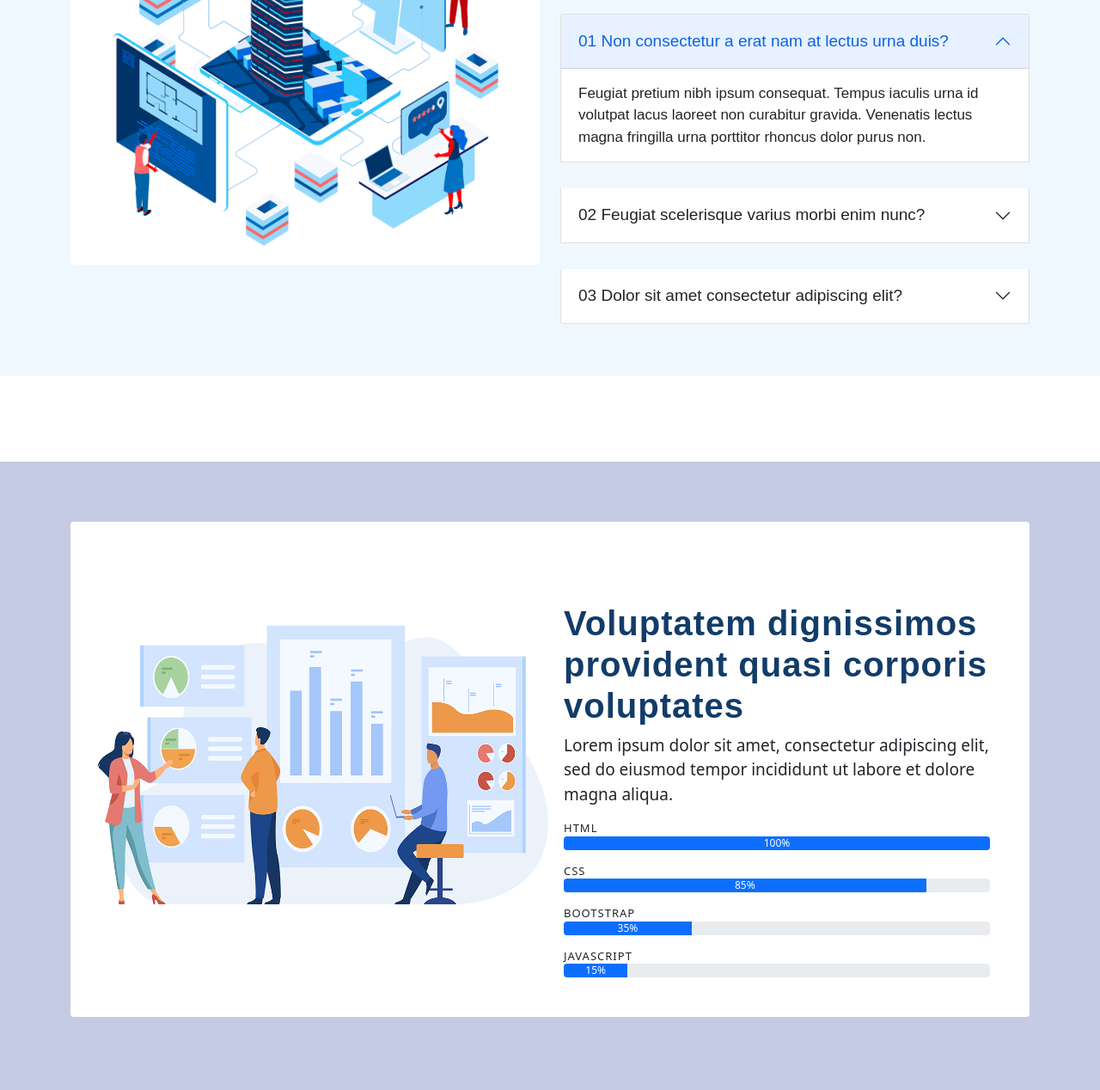
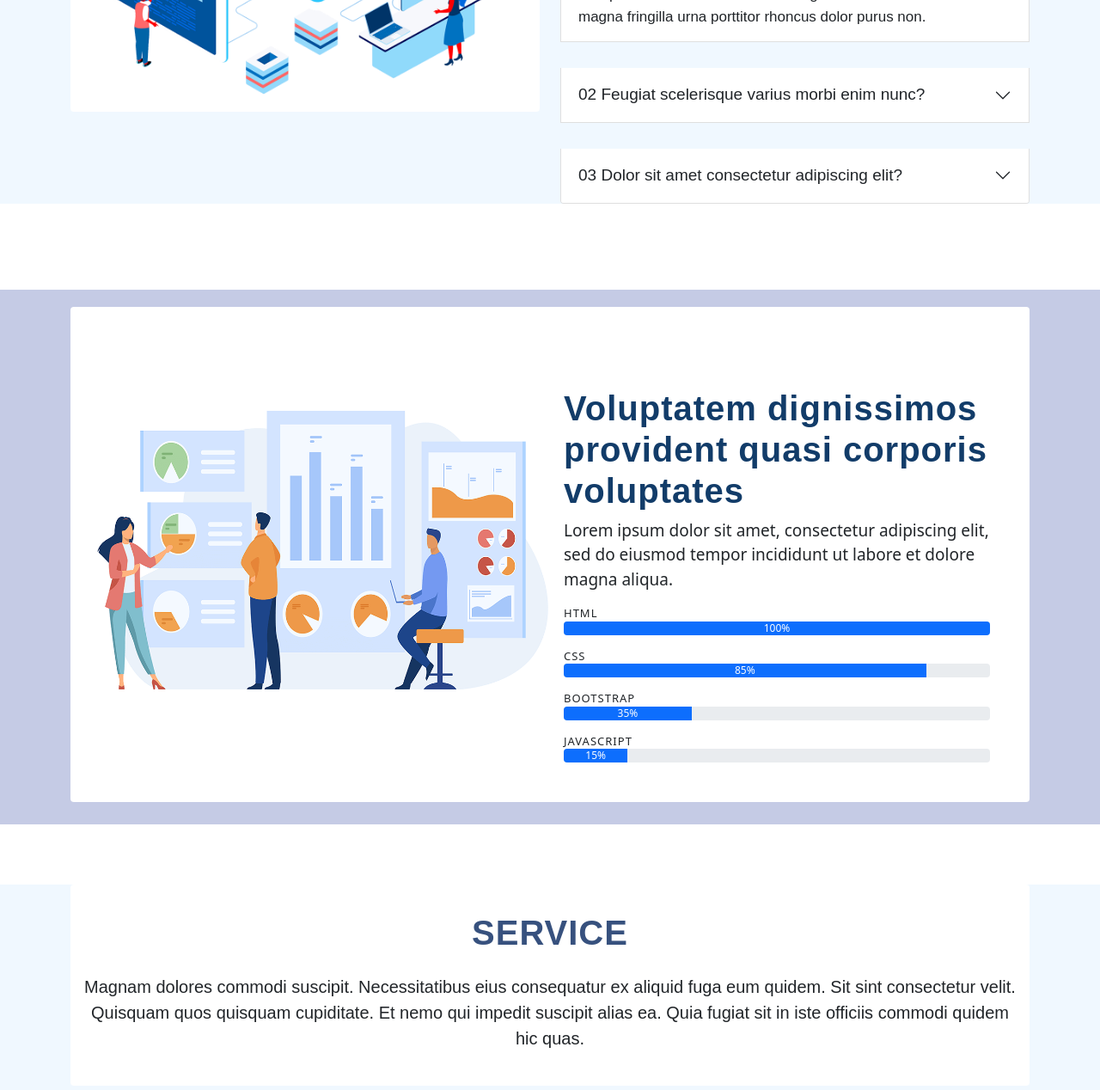
Before and after one commit to pradeepbaskarr/Arsha-templateclone, a plain HTML site: page index.html in a window 1280 px wide. Shown: the part 723-1991 px from the top of the page at 86% size. Drawn offline with nearby package versions, Linux system fonts and the light colour scheme.

Commit message:
Update style.css

```diff
--- a/style.css
+++ b/style.css
@@ -46,17 +46,17 @@ letter-spacing: 2px;
 /* <!-- /////--------------ACCORDION_SECTION ------////////////////////--> */
 
 .accordion_section{
-    margin-top: 80px;
+    /* margin-top: 80px; */
     font-family: "Poppins", sans-serif;
     background: aliceblue;
     /* height: 630px; */
-    padding: 60px;
+    /* padding: 60px; */
 }
 .accordion-item{
     margin-top: 30px;
 }
 .accordion_image{
-    height: 450px;
+    /* height: 450px; */
 }
 .accordion-button{
     font-size: 19px !important;
@@ -73,7 +73,11 @@ letter-spacing: 2px;
 
 /* <!-- /////--------------PROGRESS-SECTION ------////////////////////--> */
 
-.progress_section{background: #c5cbe5 !important;padding: 70px;margin-top: 100px;}
+.progress_section{
+    background: #c5cbe5 !important;
+    padding-top: 20px;
+    padding-bottom: 10px;
+    margin-top: 100px;}
 .progress_section_row{
     padding: 30px !important;
 }
```
